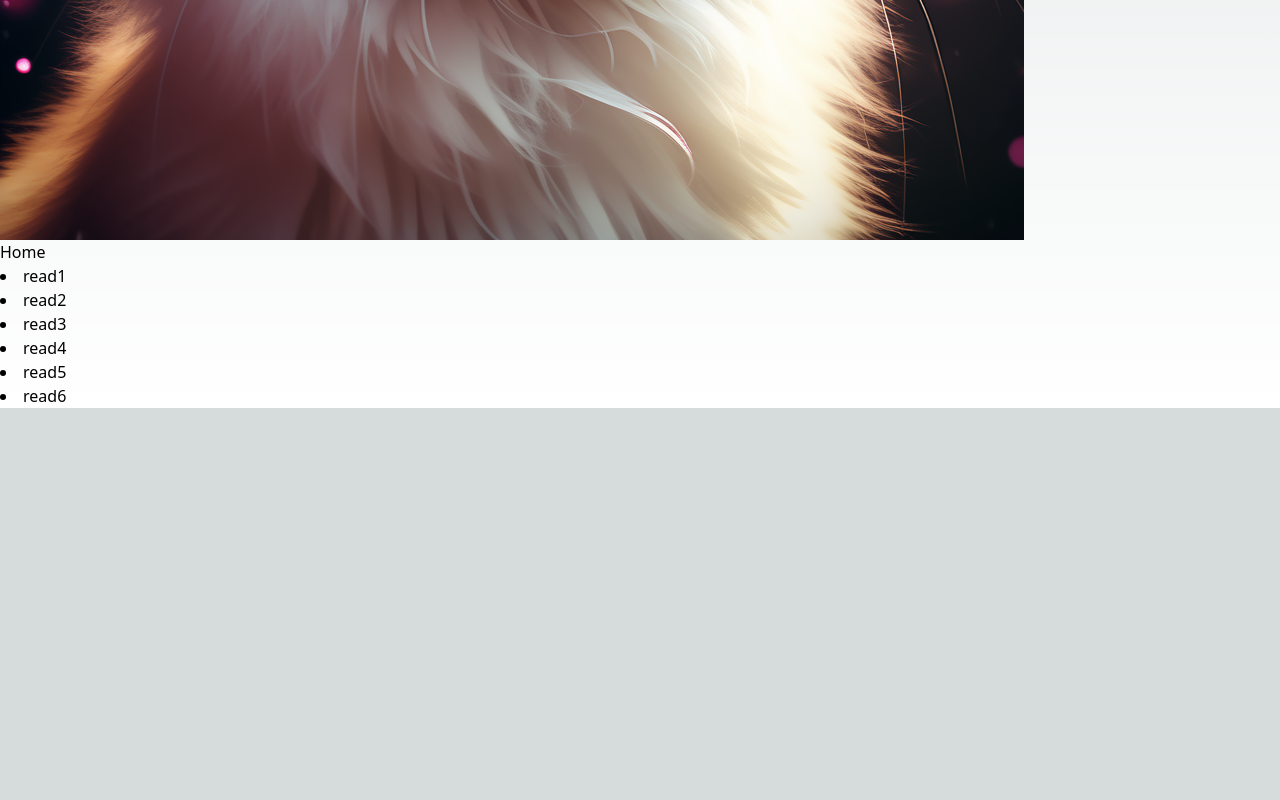
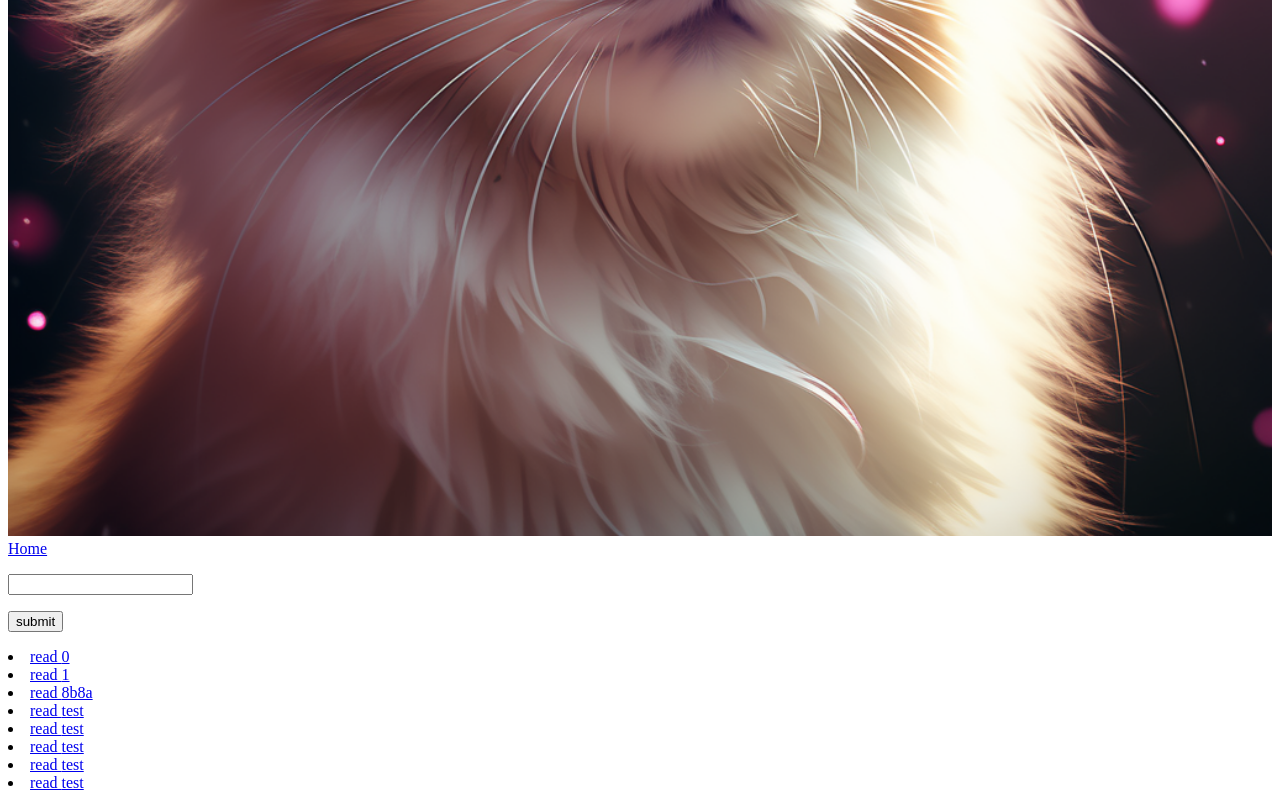
Before and after one commit to joonmoogo/SSR-boost-performance, a Next.js app: page / in a window 1280 px wide. Shown: the part 808-1608 px from the top of the page. Before the commit the page ends 1216 px from the top, so only its background shows below. Built offline with nearby package versions, Linux system fonts and the light colour scheme; data requests are answered from the project's data file.

Commit message:
add : POST function

```diff
--- a/db.json
+++ b/db.json
@@ -1,20 +1,38 @@
 {
-    "posts":[
+  "posts": [
     {
-            "id":1,
-            "title":"JSON server",
-            "description":"nothing special"
+      "id": 0,
+      "title": "안녕하세요"
     },
     {
-            "id":2,
-            "title":"JSON server",
-            "description":"nothing special"
+      "id": 1,
+      "title": "반갑습니다"
+    },
+    {
+      "id": "8b8a",
+      "value": ""
+    },
+    {
+      "id": "test",
+      "value": {
+        "value": "asd"
       }
-    ],
-
-    "data":[
+    },
     {
-
+      "id": "test",
+      "value": "asd"
+    },
+    {
+      "id": "test",
+      "value": "하이요"
+    },
+    {
+      "id": "test",
+      "value": "안녕하셈"
+    },
+    {
+      "id": "test",
+      "value": "asdㅁㄴㅇ"
     }
   ]
 }
--- /dev/null
+++ b/src/app/components/Form.tsx
@@ -0,0 +1,36 @@
+"use client"
+
+import { useRouter } from "next/router";
+
+export default function Form() {
+
+    const router = useRouter
+
+    function handleSubmit(event:React.FormEvent<HTMLFormElement>){
+        event.preventDefault();
+        const value = (event.target.input.value);
+        const option = {
+            method:"POST",
+            headers:{
+                'Content-Type':"application/json"
+            },
+            body:JSON.stringify({id:'test',value:value})
+        }
+        fetch('http://localhost:9999/posts',option).then(async(res)=>{
+            return res.json().then((result)=>{
+                console.log(result);
+            })
+        })
+    }
+
+    return (
+        <form onSubmit={handleSubmit}>
+            <p>
+                <input type="text" name="input" />
+            </p>
+            <p>
+                <button type="submit">submit</button>
+            </p>
+        </form>
+    )
+}
--- a/src/app/globals.css
+++ b/src/app/globals.css
@@ -1,4 +1,4 @@
-@tailwind base;
+/* @tailwind base;
 @tailwind components;
 @tailwind utilities;
 
@@ -30,4 +30,4 @@ body {
   .text-balance {
     text-wrap: balance;
   }
-}
+} */
--- a/src/app/layout.tsx
+++ b/src/app/layout.tsx
@@ -12,7 +12,7 @@ export default function RootLayout({ children, }: Readonly<{ children: React.Rea
     <html>
       <body>
         <h1><Link href='/'>Main Page</Link></h1>
-        <img src="/ssepcat.png"></img>
+        <img src="/ssepcat.png" style={{width:'100%',height:'100%'}}></img>
         {children}
       </body>
     </html>
--- a/src/app/page.tsx
+++ b/src/app/page.tsx
@@ -1,16 +1,20 @@
 import Image from "next/image";
 import Link from "next/link";
+import Form from "./components/Form";
 
-export default function Home() {
+export default async function Home() {
+  const serverData = await fetch(`http://localhost:9999/posts`);
+  const data : [{id:string,value:string}] = await serverData.json();
+  console.log(data);
   return (
     <>
     <Link href={'/'}>Home</Link>
-      <li><Link href={'/read/1'}>read1</Link></li>
-      <li><Link href={'/read/2'}>read2</Link></li>
-      <li><Link href={'/read/3'}>read3</Link></li>
-      <li><Link href={'/read/4'}>read4</Link></li>
-      <li><Link href={'/read/5'}>read5</Link></li>
-      <li><Link href={'/read/6'}>read6</Link></li>
+      <Form/>
+      {data.map((element,i)=>{
+        return(
+          <li id={`${i}`}><Link id={`${i}`} href={`/read/${element.id}`}>read {element.id}</Link></li>
+        )
+      })}
     </>
   );
 }
--- a/src/app/read/[id]/layout.tsx
+++ b/src/app/read/[id]/layout.tsx
@@ -1,8 +1,4 @@
-export default async function Layout(props: { children: React.ReactNode; }) {
-
-    const serverData = await fetch('http://localhost:9999/posts');
-    const posts = await serverData.json();
-    console.log(posts);
+export default function Layout(props: { children: React.ReactNode; }) {
 
     /**  Next.js Treat Components as Server Side Component firstly! */
 
@@ -11,8 +7,10 @@ export default async function Layout(props: { children: React.ReactNode; }) {
 
     return (
         <>
+            IM LAYOUT
+            {props.children}
             <br></br>
-            <>props.children =  {props.children}</>
+            IM LAYOUT
         </>
     )
 }
--- a/src/app/read/[id]/page.tsx
+++ b/src/app/read/[id]/page.tsx
@@ -1,8 +1,19 @@
 import React from "react";
 
-export default function read1(props: { params: { id: number; }; }){
+export default async function read1(props: { params: { id: number; }; }) {
 
-    return(
-        <>parameter = {props.params.id}</>
+    const serverData = await fetch(`http://localhost:9999/posts`);
+    const posts = await serverData.json();
+    const post = posts[props.params.id]
+    console.log(post)
+
+    return (
+        <>
+            <br></br>
+            <>
+            <div>{post?post.title:null}</div>
+            </>
+            parameter = {props.params.id}
+        </>
     )
 }
```
Also changed, not shown: package.json (+9 -4 lines), src/app/styles/normal.ts (added, +24 -0 lines), 1 other file (tests, documents, lock files or other folders). Lines whose indentation alone changed are shown as unchanged.
